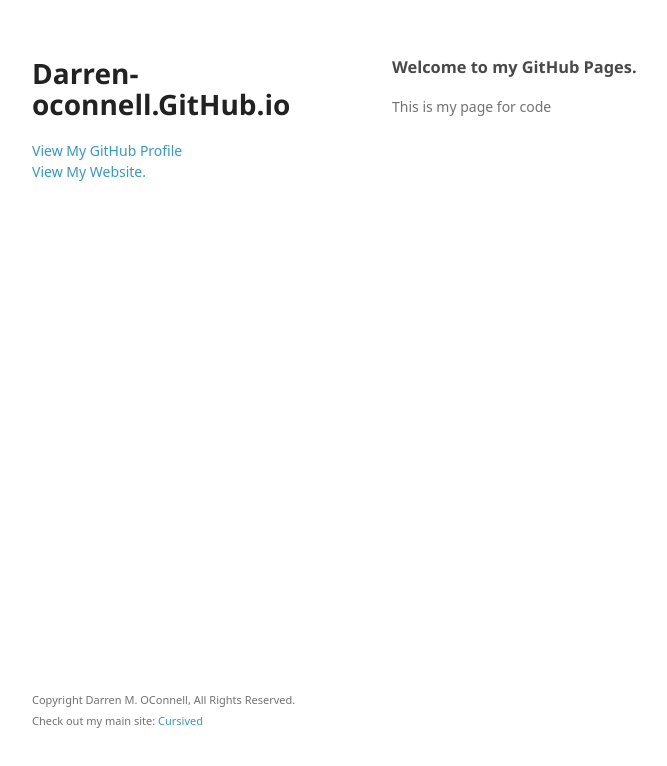
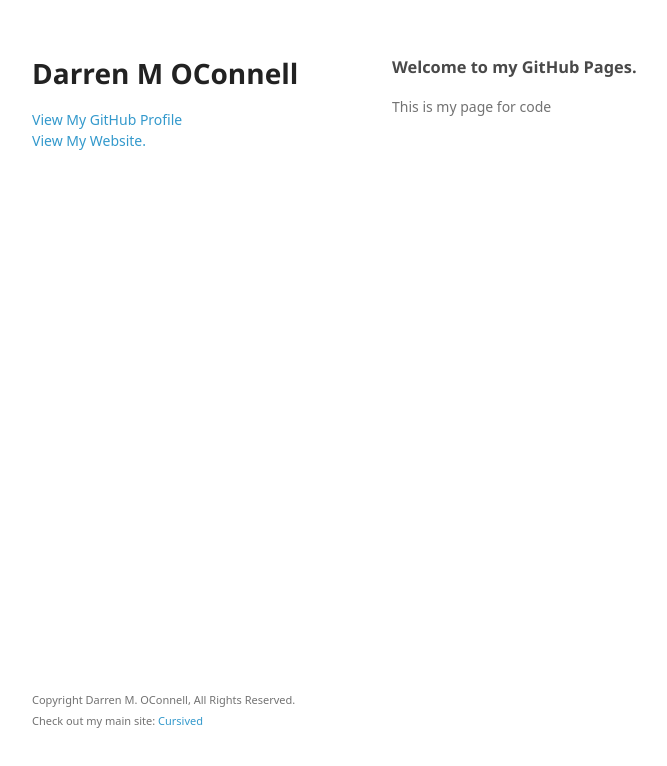
Before and after one commit to Darren-OConnell/Darren-OConnell, a plain HTML site: page index.html in a window 1280 px wide. Shown: the whole page, without its empty margins (178-845 px from the left). Drawn offline with Linux system fonts and the light colour scheme; a web font is replaced by a local one.

Commit message:
Update index.html

```diff
--- a/index.html
+++ b/index.html
@@ -15,7 +15,7 @@
   <body>
     <div class="wrapper">
       <header>
-        <h1>Darren-oconnell.GitHub.io</h1>
+        <h1>Darren M OConnell</h1>
         <p></p>
         <p class="view"><a href="https://github.com/Darren-OConnell">View My GitHub Profile</a><br />
         <a href="https://cursived.com/">View My Website.</a></p>
```
